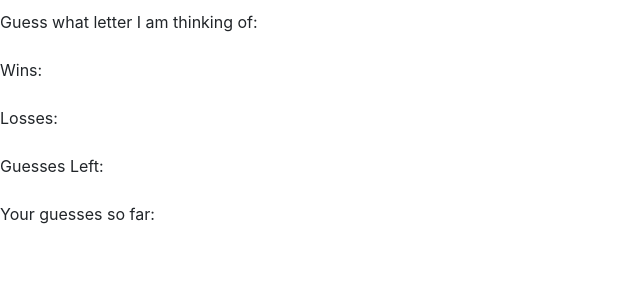
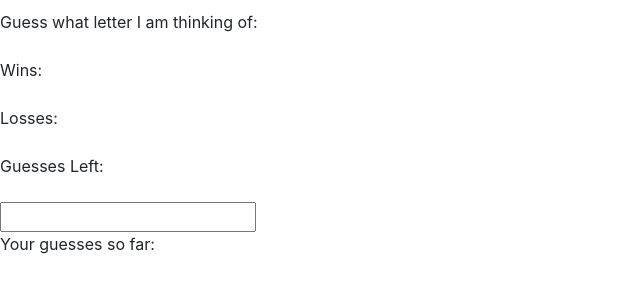
Before and after one commit to niyati15/psychic-game, a plain HTML site: page assets/index.html in a window 1280 px wide. Shown: the part 70-362 px from the top of the page, without its empty margins (0-640 px from the left). Drawn offline with nearby package versions, Linux system fonts and the light colour scheme.

Commit message:
JS updated

```diff
--- a/assets/index.html
+++ b/assets/index.html
@@ -17,7 +17,7 @@
     <div>Guess what letter I am thinking of:</div><span id="computer-number"></span><br>
     <div>Wins:</div><span id="wins"></span><br>
     <div>Losses:</div><span id="losses"></span><br>
-    <div>Guesses Left:</div><span id="guesses-left"></span><br>
+    <div>Guesses Left:</div><span id="guesses-left"></span><br><input type="text" onkeydown="psychicGame()">
     <div>Your guesses so far:</div><span id="guesses"></span><br>
 
     <!-- Optional JavaScript -->
--- a/js/main.js
+++ b/js/main.js
@@ -1,28 +1,28 @@
-//User enters a random letter
-// This function is run whenever the user presses a key.
+var i = 0;
 
-for( var counter=0; counter<10;counter++){
+function psychicGame() {
     document.onkeyup = function (event) {
         // Determines which key was pressed.
         var userGuess = event.key;
-        console.log("userGuess: ", userGuess);
-        document.getElementById("guesses").innerHTML = userGuess;
+        console.log("USER TYPED: ", userGuess);
+        var randomNumber = Math.floor(Math.random() * 26) + 65;
+        var res = String.fromCharCode(randomNumber);
+        console.log("COMPUTER GUESSED:", res); 67
+        //User guess and computer letter are compare.
+        if (res === userGuess) {
+            console.log("your guess is correct");
+            return true; //used to break a function
+        } else {
+            console.log("Incorrect guess! Try again.");
+            i++;
+            if(i===10){
+                return false; //used to break a function
+            }
+        }
+        console.log("COUNTER: ", i);
+        console.log("-----------------------------");
 
-        //Computer generates a random letter
-        var randomNumber = Math.floor(Math.random() * 26) + 65;
+    }
 
 
-        var res = String.fromCharCode(randomNumber);
-        console.log("res:", res);
-
-        //User guess and computer letter are compared
-
-        if (res === userGuess) {
-            console.log("your guess is correct");
-        } else {
-            console.log("Incorrect guess! Try again.");
-            counter--;
-        }
-        console.log(counter);
-    }
 }
```
Also changed, not shown: 1 other file.
